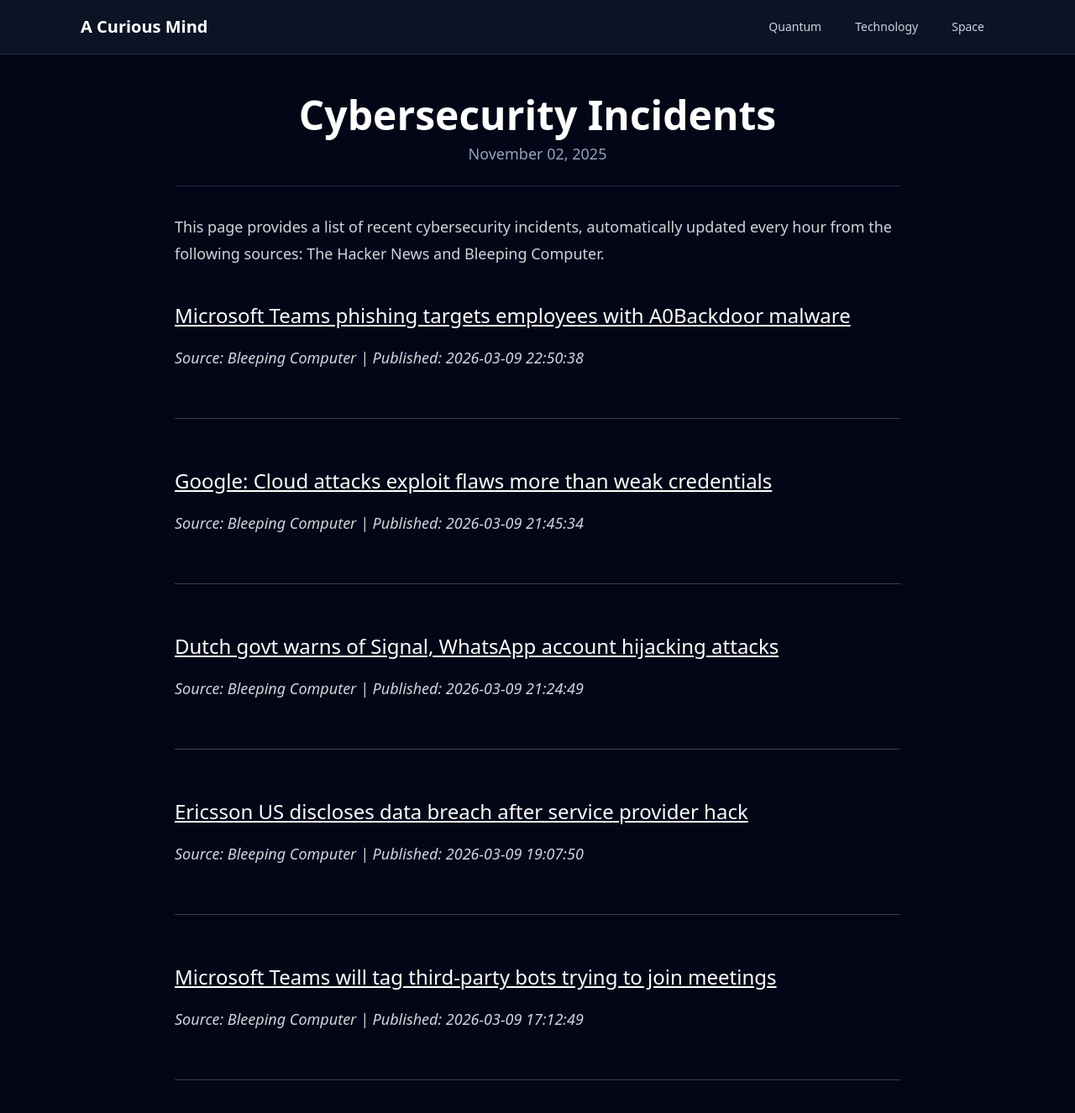
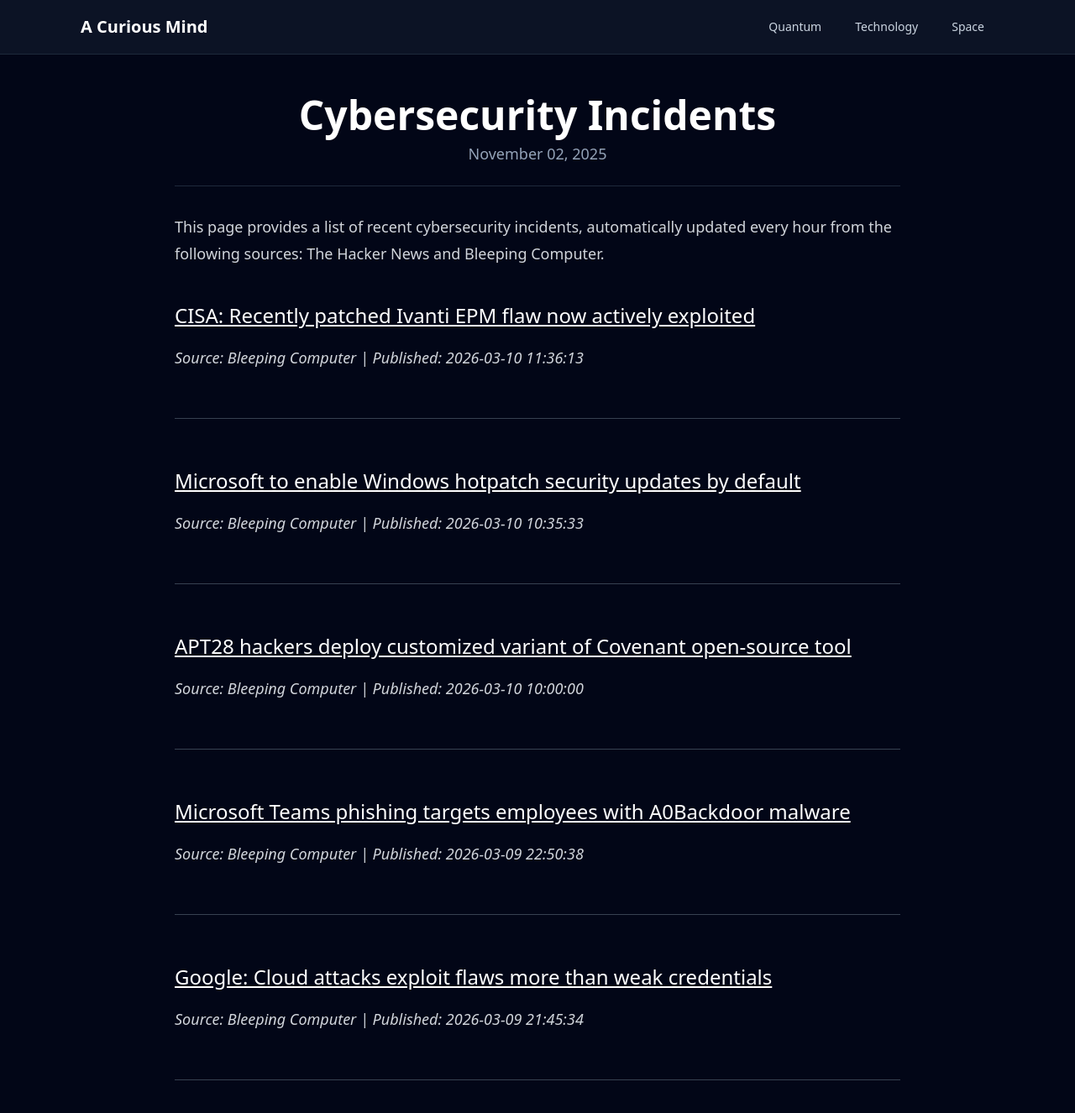
Before and after one commit to onehl7/onehl7.github.io, a Jekyll site: the page built from _posts/2025-11-02-cybersecurity-incidents.md, in a window 1280 px wide and 1400 px high. Shown: the top 1326 px of the window at 84% size. Built offline with Jekyll 4.4.1, drawn with Linux system fonts in a browser that asks for light colours; nearby versions of some CDN libraries.

Commit message:
Update news data

```diff
--- a/_data/news.json
+++ b/_data/news.json
@@ -1,4 +1,22 @@
 [
+  {
+    "source": "Bleeping Computer",
+    "title": "CISA: Recently patched Ivanti EPM flaw now actively exploited",
+    "link": "https://www.bleepingcomputer.com/news/security/cisa-recently-patched-ivanti-epm-flaw-now-actively-exploited/",
+    "published": "2026-03-10 11:36:13"
+  },
+  {
+    "source": "Bleeping Computer",
+    "title": "Microsoft to enable Windows hotpatch security updates by default",
+    "link": "https://www.bleepingcomputer.com/news/microsoft/microsoft-to-enable-hotpatch-security-updates-by-default-in-may/",
+    "published": "2026-03-10 10:35:33"
+  },
+  {
+    "source": "Bleeping Computer",
+    "title": "APT28 hackers deploy customized variant of Covenant open-source tool",
+    "link": "https://www.bleepingcomputer.com/news/security/apt28-hackers-deploy-customized-variant-of-covenant-open-source-tool/",
+    "published": "2026-03-10 10:00:00"
+  },
   {
     "source": "Bleeping Computer",
     "title": "Microsoft Teams phishing targets employees with A0Backdoor malware",
@@ -10,23 +28,5 @@
     "title": "Google: Cloud attacks exploit flaws more than weak credentials",
     "link": "https://www.bleepingcomputer.com/news/security/google-cloud-attacks-exploit-flaws-more-than-weak-credentials/",
     "published": "2026-03-09 21:45:34"
-  },
-  {
-    "source": "Bleeping Computer",
-    "title": "Dutch govt warns of Signal, WhatsApp account hijacking attacks",
-    "link": "https://www.bleepingcomputer.com/news/security/dutch-govt-warns-of-signal-whatsapp-account-hijacking-attacks/",
-    "published": "2026-03-09 21:24:49"
-  },
-  {
-    "source": "Bleeping Computer",
-    "title": "Ericsson US discloses data breach after service provider hack",
-    "link": "https://www.bleepingcomputer.com/news/security/ericsson-us-discloses-data-breach-after-service-provider-hack/",
-    "published": "2026-03-09 19:07:50"
-  },
-  {
-    "source": "Bleeping Computer",
-    "title": "Microsoft Teams will tag third-party bots trying to join meetings",
-    "link": "https://www.bleepingcomputer.com/news/microsoft/microsoft-teams-will-tag-third-party-bots-in-meeting-lobbies/",
-    "published": "2026-03-09 17:12:49"
   }
 ]
```
